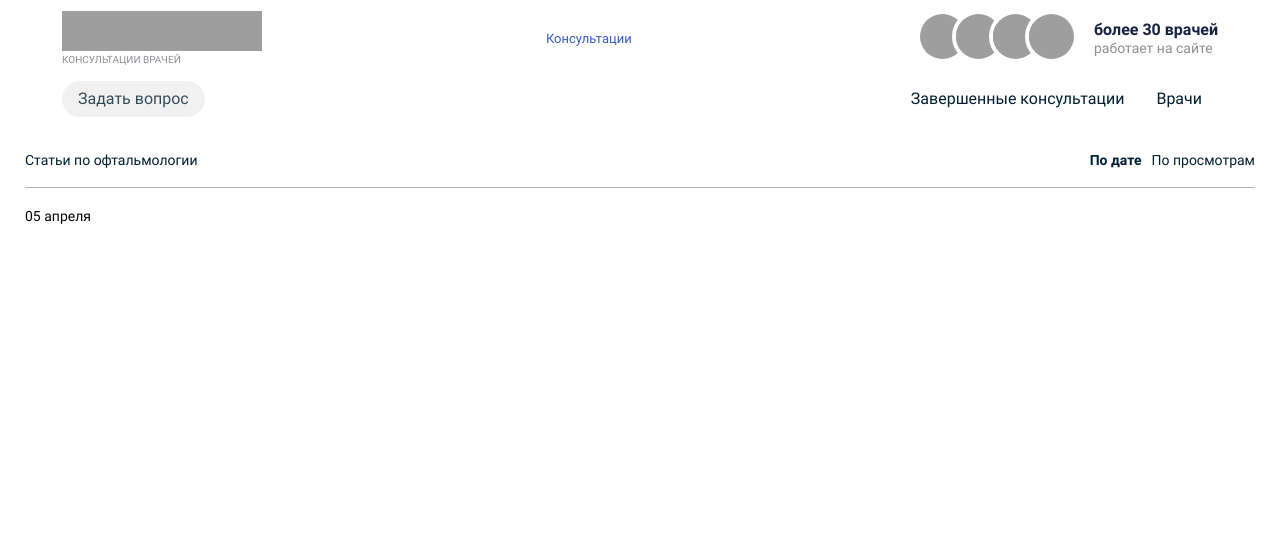
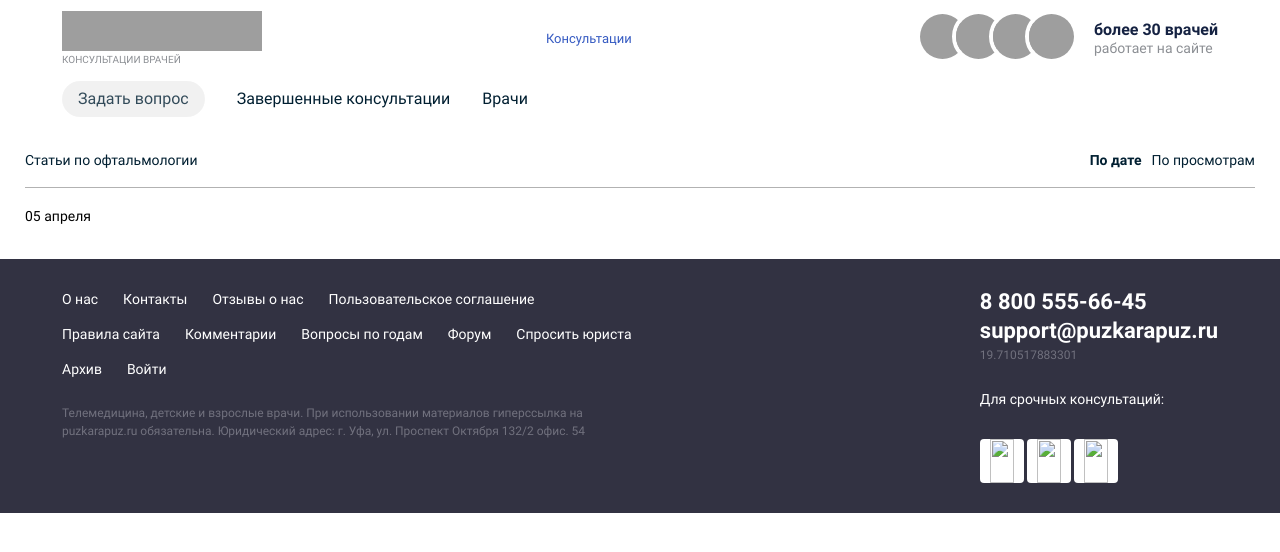
Before and after one commit to denisf0rever/doctor24x7.ru, a Laravel app: page / in a window 1280 px wide. Shown: the top 552 px of the page. Run offline with Laravel 12, Linux system fonts and the light colour scheme; data that the repository does not hold is empty; style sheets or scripts are compiled from the project's sources; grey boxes are pictures that could not be loaded.

Commit message:
header & footer

```diff
--- a/resources/scss/colors.scss
+++ b/resources/scss/colors.scss
@@ -4,5 +4,9 @@
   --dark-text: #152242;
   --link-text: #365bc2;
   --link-text-green: #53b374;
+  --link-text-blue: ##00afff;
   --active-button: rgba(0, 0, 0, 0.07);
+  --white: #fff;
+  --footer-grey: hsl(240deg 7% 71% / 50%);
+  --footer-bg: #323242;
 }
--- /dev/null
+++ b/resources/scss/components/footer.scss
@@ -0,0 +1,99 @@
+.footer{
+  &__outer{
+    background-color: var(--footer-bg);
+  }
+  &__wrapper{
+    display: flex;
+    justify-content: space-between;
+    padding: 30px 10px;
+  }
+  &__left{
+    width: 50%;
+  }
+  &__links{
+    display: flex;
+    flex-wrap: wrap;
+    column-gap: 25px;
+    row-gap: 15px;
+    margin-bottom: 25px;
+  }
+  &__link{
+    color: var(--white);
+    line-height: 20px;
+    font-size: 14px;
+    display: inline-block;
+    &:hover{
+      color: #00afff;
+    }
+  }
+  &__small-text{
+    font-size: 12px;
+    line-height: 18px;
+    margin-bottom: 25px;
+    color: var(--footer-grey);
+    display: inline-block;
+  }
+  &__big-link{
+    color: var(--white);
+    font-size: 22px;
+    font-weight: bold;
+    display: block;
+    margin-bottom: 3px;
+  }
+  &__small-title{
+    font-size: 14px;
+    line-height: 20px;
+    margin-bottom: 5px;
+    color: var(--white);
+    margin-bottom: 30px;
+  }
+  &__social{
+    display: flex;
+    gap: 3px;
+  }
+  &__social-link{
+    display: inline-flex;
+    align-items: center;
+    justify-content: center;
+    padding: 0 10px;
+    text-align: center;
+    -webkit-text-decoration: none;
+    text-decoration: none;
+    white-space: nowrap;
+    border-radius: 4px;
+    outline: none;
+    cursor: pointer;
+    text-transform: uppercase;
+    transition: background-color 0.2s, box-shadow .2s;
+    width: 44px;
+    box-sizing: border-box;
+    height: 44px;
+    line-height: 42px;
+    font-size: 14px;
+    background-color: var(--white);
+  }
+  &__social-img{
+    width: 100%;
+    height: 100%;
+  }
+}
+
+@media (max-width: 992px) {
+  .footer{
+    &__wrapper{
+      flex-direction: column;
+      padding: 30px 20px 0;
+      gap: 20px;
+    }
+   &__left{
+    order: 1;
+    width: 100%;
+   }
+   &__right{
+    order: 0;
+   }
+   &__small-title{
+    display: none;
+   }
+  }
+}
--- a/resources/scss/components/header.scss
+++ b/resources/scss/components/header.scss
@@ -66,9 +66,14 @@
   &__bottom{
     margin-top: 15px;
   }
+  &__bottom-nav{
+    overflow-x: auto;
+  }
   &__bottom-nav-list{
     display: flex;
     justify-content: flex-end;
+    gap: 32px;
+    width: fit-content;
   }
   &__bottom-nav-item-active{
     margin-right: auto;
@@ -76,8 +81,6 @@
   &__bottom-nav-item-link{
     border-radius: 18px;
     line-height: 36px;
-    padding-right: 16px;
-    padding-left: 16px;
     transition: background-color 0.15s ease 0s;
     display: flex;
     font-size: 16px;
@@ -85,6 +88,9 @@
       opacity: .8;
       background: var(--active-button);
     }
+  }
+  &__bottom-nav-item{
+    white-space: nowrap;
   }
   &__bottom-nav-item-active{
     a{
--- a/resources/scss/style.scss
+++ b/resources/scss/style.scss
@@ -51,8 +51,21 @@ body {
   font-size: 14px;
 }
 
+* {
+  scrollbar-width: none; /* Скрывает скроллбар в Firefox */
+}
 
+*::-webkit-scrollbar {
+  display: none; /* Скрывает скроллбар в Chrome и Safari */
+}
+
+
+*::-webkit-scrollbar-button {
+display: none; /* Скрывает кнопки-стрелки на скроллбаре */
+}
+
+@import "components/header.scss";
 @import "components/news.scss";
-@import "components/header.scss";
+@import "components/footer.scss";
 
 @import "media.scss";
--- a/resources/views/parts/footer.blade.php
+++ b/resources/views/parts/footer.blade.php
@@ -1,4 +1,73 @@
 <footer class="footer">
+  <div class="footer__outer">
+    <div class="footer__wrapper container">
+      <div class="footer__left">
+        <ul class="footer__links">
+          <li class="footer__links-item">
+            <a href="/" class="footer__link">О нас</a>
+          </li>
+          <li class="footer__links-item">
+            <a href="/" class="footer__link">Контакты</a>
+          </li>
+          <li class="footer__links-item">
+            <a href="/" class="footer__link">Отзывы о нас</a>
+          </li>
+          <li class="footer__links-item">
+            <a href="/" class="footer__link">Пользовательское соглашение</a>
+          </li>
+          <li class="footer__links-item">
+            <a href="/" class="footer__link">Правила сайта</a>
+          </li>
+          <li class="footer__links-item">
+            <a href="/" class="footer__link">Комментарии</a>
+          </li>
+          <li class="footer__links-item">
+            <a href="/" class="footer__link">Вопросы по годам</a>
+          </li>
+          <li class="footer__links-item">
+            <a href="/" class="footer__link">Форум</a>
+          </li>
+          <li class="footer__links-item">
+            <a href="/" class="footer__link">Спросить юриста</a>
+          </li>
+          <li class="footer__links-item">
+            <a href="/" class="footer__link">Архив</a>
+          </li>
+          <li class="footer__links-item">
+            <a href="/" class="footer__link">Войти</a>
+          </li>
+        </ul>
+        <div class="footer__desc">
+          <span class="footer__small-text">
+            Телемедицина, детские и взрослые врачи. При использовании материалов гиперссылка на puzkarapuz.ru
+            обязательна.
+            Юридический адрес: г. Уфа, ул. Проспект Октября 132/2 офис. 54
+          </span>
+        </div>
+      </div>
+      <div class="footer__right">
+        <a href="" class="footer__big-link">8 800 555-66-45
+        </a>
+        <a href="" class="footer__big-link">support@puzkarapuz.ru
+        </a>
+        <span class="footer__small-text">19.710517883301
+        </span>
+        <div class="footer__small-title">Для срочных консультаций:
+        </div>
+        <div class="footer__social">
+          <a href="/" class="footer__social-link">
+            <img src="" alt="" class="footer__social-img">
+          </a>
+          <a href="/" class="footer__social-link">
+            <img src="" alt="" class="footer__social-img">
+          </a>
+          <a href="/" class="footer__social-link">
+            <img src="" alt="" class="footer__social-img">
+          </a>
+        </div>
+      </div>
+    </div>
+  </div>
 </footer>
 </body>
 
--- a/resources/views/parts/header.blade.php
+++ b/resources/views/parts/header.blade.php
@@ -35,6 +35,9 @@
             <span class="header__experts-subtitle">работает на сайте</span>
           </div>
         </a>
+        <div class="header__burger">
+          <img src="" alt="" class="header__burger-img">
+        </div>
       </div>
       <div class="header__bottom">
         <nav class="header__bottom-nav">
@@ -53,3 +56,15 @@
       </div>
     </div>
   </header>
+
+  <div class="mobile-header-nav">
+    <div class="mobile-header-nav__wrapper">
+      <ul class="mobile-header-nav__list">
+        <li class="mobile-header-nav__item">
+          <a href="" class="mobile-header-nav__link">
+            Консультации
+          </a>
+        </li>
+      </ul>
+    </div>
+  </div>
```
Also changed, not shown: other parts of resources/scss/components/header.scss (+52 -0 lines), resources/js/main.min.js (+21 -1 lines).
